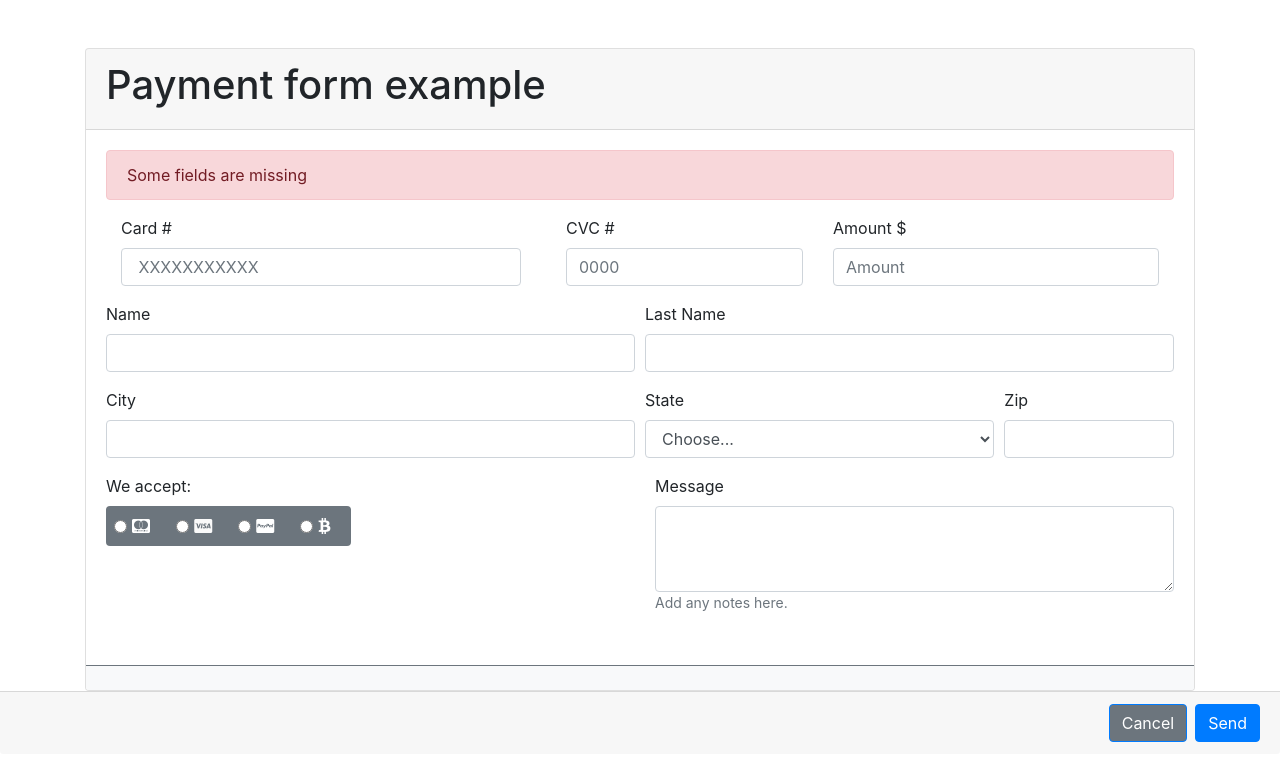
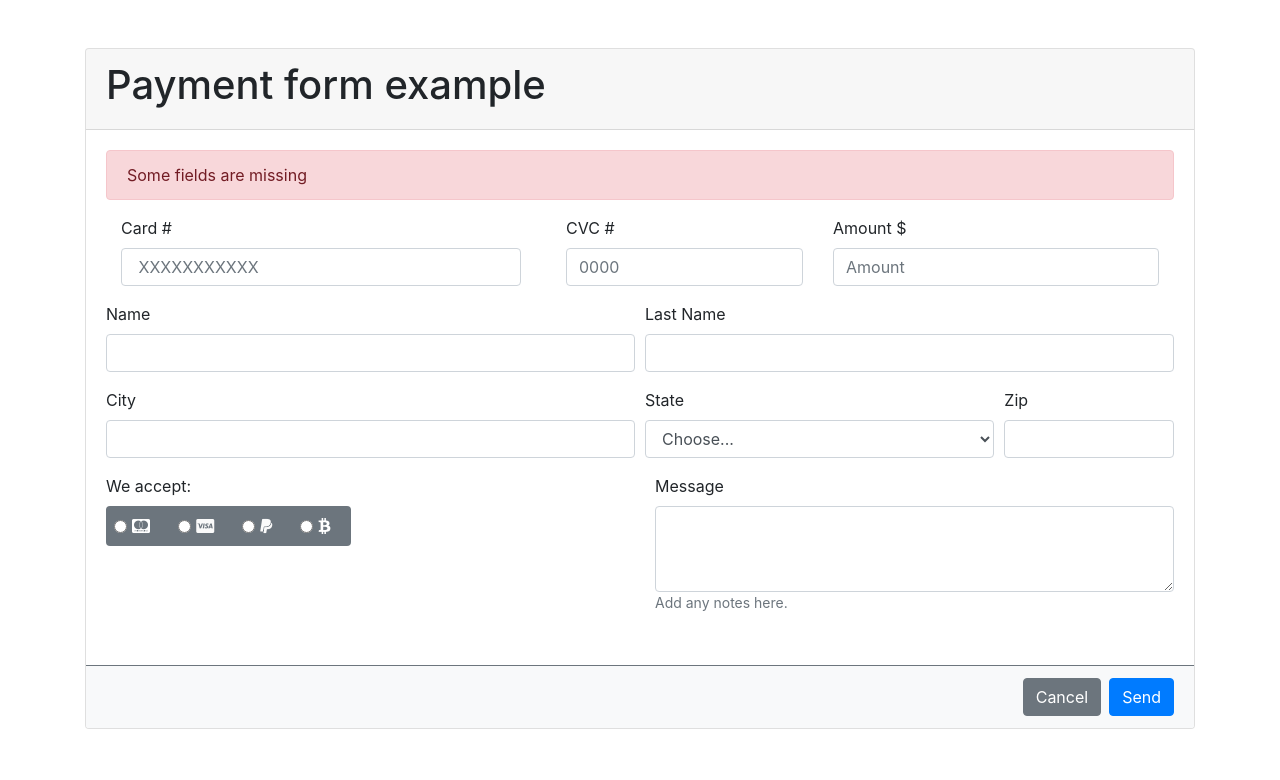
Before and after one commit to 4GeeksAcademy/Marcos-Formulario, a plain HTML site: page index.html in a window 1280 px wide. Drawn offline with nearby package versions, Linux system fonts and the light colour scheme.

Commit message:
quinto commit

```diff
--- a/index.html
+++ b/index.html
@@ -89,7 +89,7 @@
                                   </div>
                                   <div class="form-check form-check-inline">
                                     <input class="form-check-input" type="radio" name="inlineRadioOptions" id="inlineRadio3" value="option3" required>
-                                    <label class="form-check-label" for="inlineRadio3"><i class="fa-brands fa-cc-paypal" style="color: #FFFFFF;"></i></label>
+                                    <label class="form-check-label" for="inlineRadio3"><i class="fa-brands fa-paypal" style="color: #FAFAFA;"></i></label>
                                   </div>
                                   <div class="form-check form-check-inline">
                                     <input class="form-check-input" type="radio" name="inlineRadioOptions" id="inlineRadio4" value="option4" required>
@@ -99,6 +99,7 @@
                               </div>
 
                             <div class="col-md-3"></div>
+
                             <div class="col-md-6">
                               <label for="Message">Message</label>
                               <textarea class="form-control" rows="3"></textarea>
@@ -106,7 +107,11 @@
                             </div>
                           </div>
                       </div>
-                            <div class="card-footer bg-light border-secondary d-flex justify-content-end"></div>
+
+                          <div class="card-footer bg-light border-secondary d-flex justify-content-end">
+                            <button class="btn btn-secondary">Cancel</button>
+                            <button class="btn btn-primary ml-2" type="submit">Send</button>
+                          </div>
             </div>
 
 
@@ -114,12 +119,7 @@
 
                     </div>
 
-                    <div>
-                        <div class="card-footer d-flex justify-content-end">
-                          <button type="reset" class="btn btn-primary mr-2 bg-secondary">Cancel</button>
-                          <button type="submit" class="btn btn-primary">Send</button>
-                        </div>
-                    </div>
+
 
             </div>
         </div>
```
